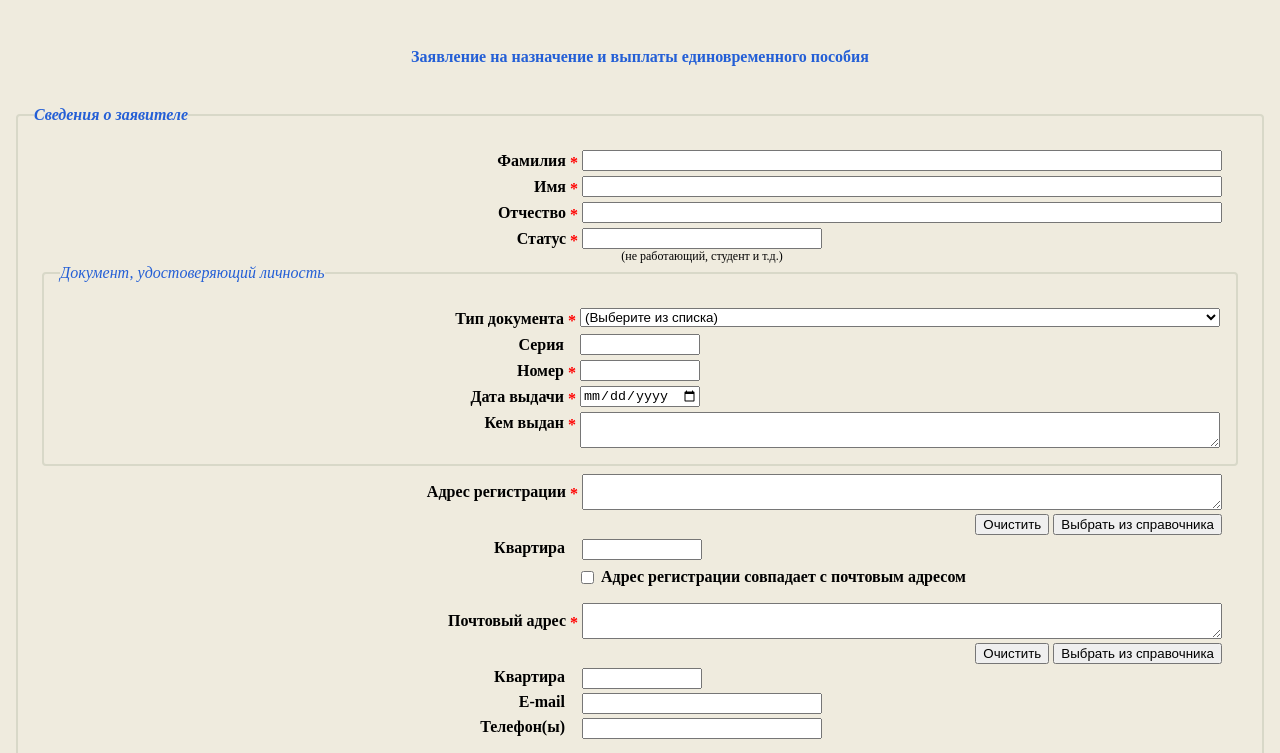
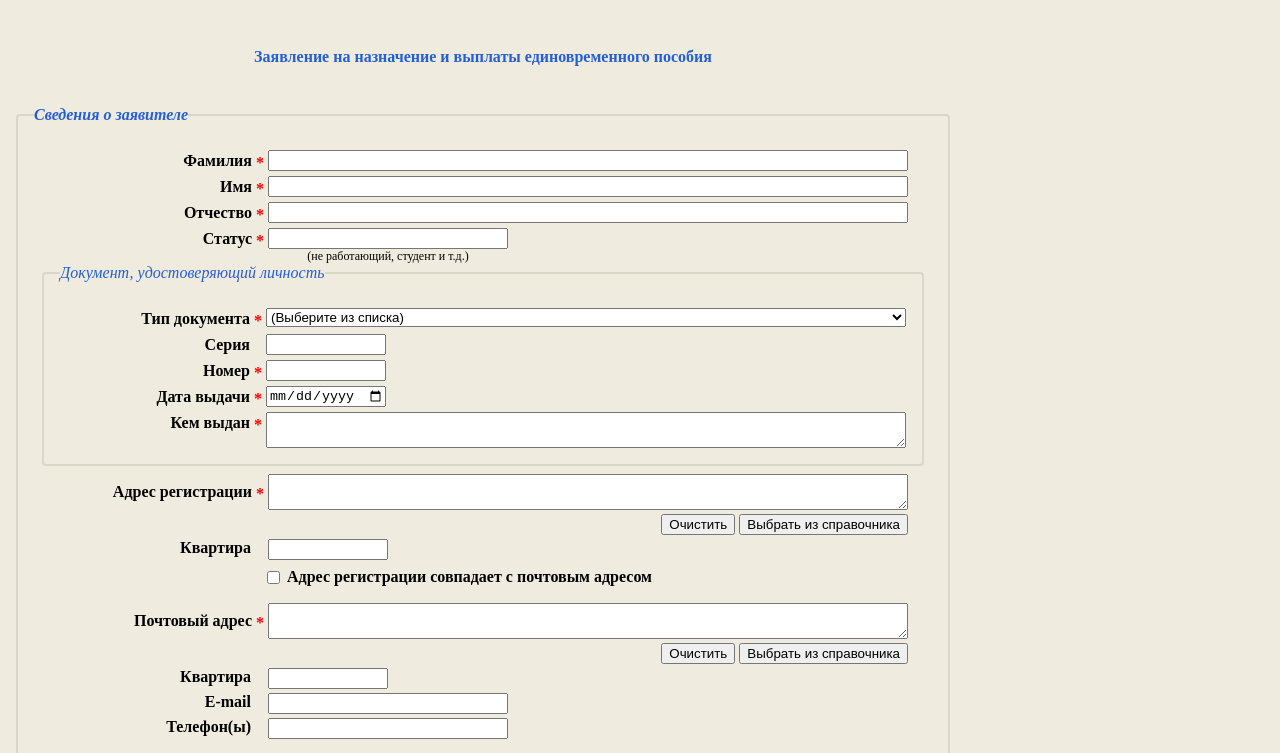
Before and after one commit to miraiy-outh/test-forms, a plain HTML site: page index.html in a window 1280 px wide. Shown: the top 753 px of the page. Drawn offline with nearby package versions, Linux system fonts and the light colour scheme.

Commit message:
change width

```diff
--- a/style.css
+++ b/style.css
@@ -10,7 +10,7 @@
 
 body {
   background-color: var(--background-color);
-  min-width: 950px;
+  width: 950px;
 }
 
 .form-header {
```
